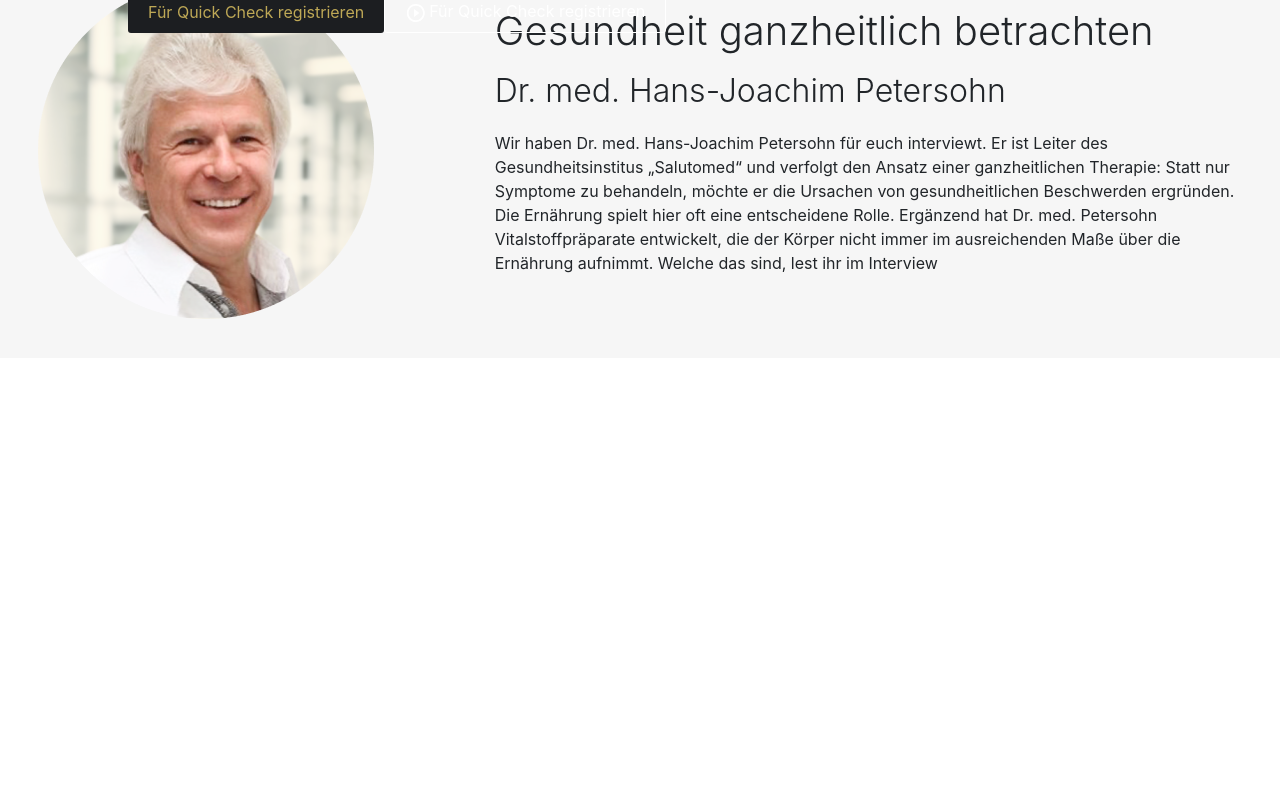
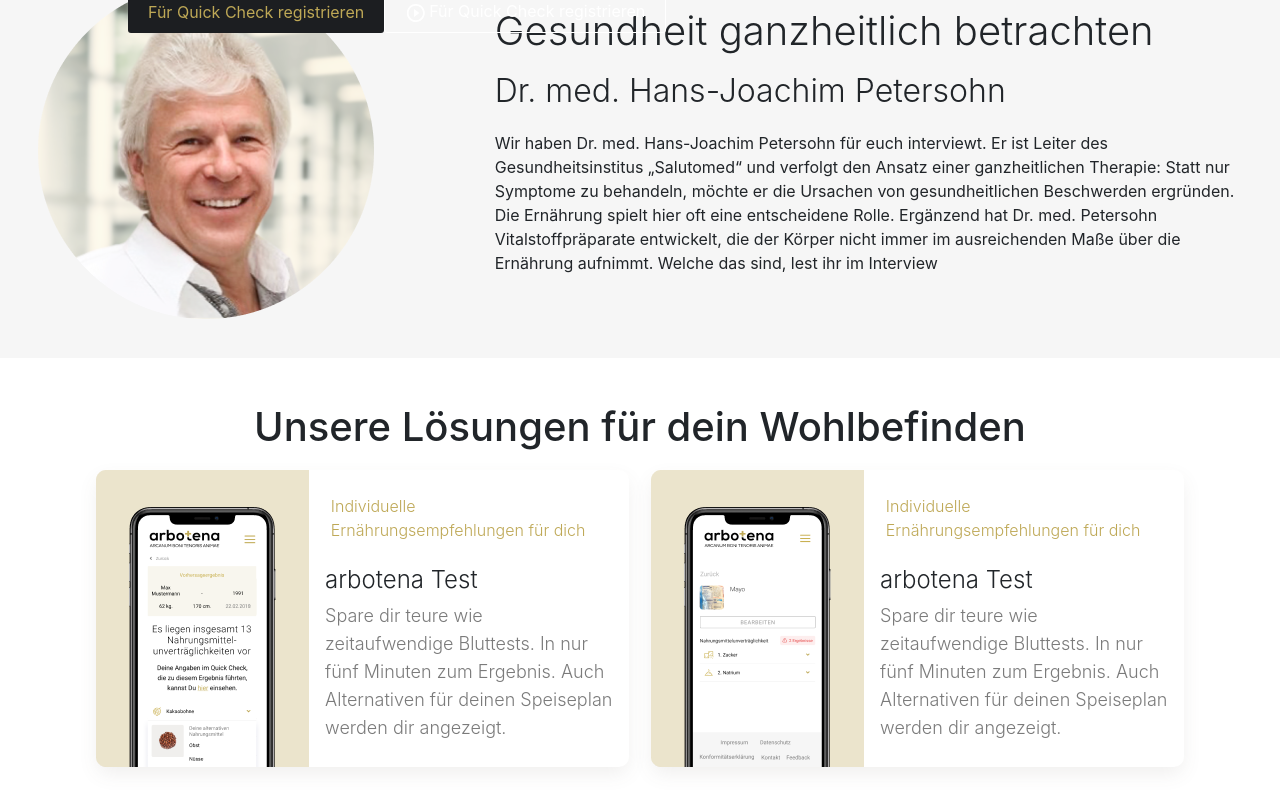
Before and after one commit to KanRMUTL/arbotena-react, a React (Create React App) app: page / in a window 1280 px wide. Shown: the part 355-1162 px from the top of the page. Before the commit the page ends 800 px from the top, so only its background shows below. Built offline with nearby package versions, Linux system fonts and the light colour scheme.

Commit message:
Create App screen scrtion

```diff
--- a/src/App.js
+++ b/src/App.js
@@ -4,6 +4,7 @@ import {GlobalStyle} from './globalStyle';
 import TopMenu from "./components/top-menu/TopMenu";
 import Banner from "./components/banner/Banner";
 import About from "./components/About/About";
+import AppScreen from "./components/AppScreen/AppScreen"
 import { Container } from "react-bootstrap";
 
 function App() {
@@ -13,6 +14,7 @@ function App() {
         <TopMenu />
         <Banner/>
         <About/>
+        <AppScreen />
       </GlobalStyle>
     </Container>
   );
--- /dev/null
+++ b/src/components/AppScreen/AppScreen.js
@@ -0,0 +1,27 @@
+import React from 'react'
+import {Wrapper} from '../styles/AppScreenStyle'
+import MobileCard from './MobileCard';
+
+export default function Screen() {
+    return (
+        <Wrapper>
+            <div>
+                <h1 className="text-center">Unsere Lösungen für dein Wohlbefinden</h1>
+            </div>
+            <div className="container">
+                <MobileCard
+                    image="/images/Image3.png"
+                    header="Individuelle Ernährungsempfehlungen für dich"
+                    title="arbotena Test"
+                    content="Spare dir teure wie zeitaufwendige Bluttests. In nur fünf Minuten zum Ergebnis. Auch Alternativen für deinen Speiseplan werden dir angezeigt."
+                />
+                <MobileCard
+                    image="/images/Image1.png"
+                    header="Individuelle Ernährungsempfehlungen für dich"
+                    title="arbotena Test"
+                    content="Spare dir teure wie zeitaufwendige Bluttests. In nur fünf Minuten zum Ergebnis. Auch Alternativen für deinen Speiseplan werden dir angezeigt."
+                />
+            </div>
+        </Wrapper>
+    )
+}
--- /dev/null
+++ b/src/components/AppScreen/MobileCard.js
@@ -0,0 +1,16 @@
+import React from 'react'
+import {Wrapper} from '../styles/MobileCardStyle.js'
+export default function MobileCard({header, image, title, content}) {
+    return (
+        <Wrapper>
+            <div className="image-left">
+                <img src={image} />
+            </div>
+            <div className="text-container">
+                <h1 className="header">{header}</h1>
+                <h1 className="title">{title}</h1>
+                <h3 className="content">{content}</h3>
+            </div>
+        </Wrapper>
+    )
+}
--- /dev/null
+++ b/src/components/styles/AppScreenStyle.js
@@ -0,0 +1,20 @@
+import styled from 'styled-components'
+import media from '../../media';
+
+export const Wrapper = styled.div`
+    padding: 3.5%;
+
+    .container {
+        display: flex;
+        justify-content: center;
+    }
+
+    ${media.tablet} {
+        display:none;
+    }
+
+    ${media.smartphone} {
+        display: none;
+    }
+
+`;
--- /dev/null
+++ b/src/components/styles/MobileCardStyle.js
@@ -0,0 +1,35 @@
+import styled from 'styled-components';
+
+export const Wrapper = styled.div`
+    display: flex;
+    justify-content: center;
+    box-shadow: rgb(94 89 77 / 10%) 0px 8px 20px -2px;
+    border-radius: 10px;
+    margin: 1%;
+
+    .text-container {
+        padding: 1.5%;
+        margin: 1.5%;
+    }
+    .header {
+        padding: 3% 2% 2% 2%;
+        font-weight: 300;
+        color: rgb(190, 168, 86);
+        font-size: 16px;
+        line-height: 24px;
+        margin-bottom: 18px;
+    }
+
+    .title {
+        font-size: 24px;
+        font-weight: 300;
+        line-height: 28px;
+    }
+
+    .content {
+        font-size: 18px;
+        font-weight: 300;
+        line-height: 28px;
+        color: rgb(123, 123, 123);
+    }
+`
--- a/src/globalStyle.js
+++ b/src/globalStyle.js
@@ -10,6 +10,10 @@ export const GlobalStyle = styled.div`
 
     .text-white{
         color: #ffffff;
+    }
+
+    .text-center {
+        text-align: center;
     }
 
     .flex {
```
